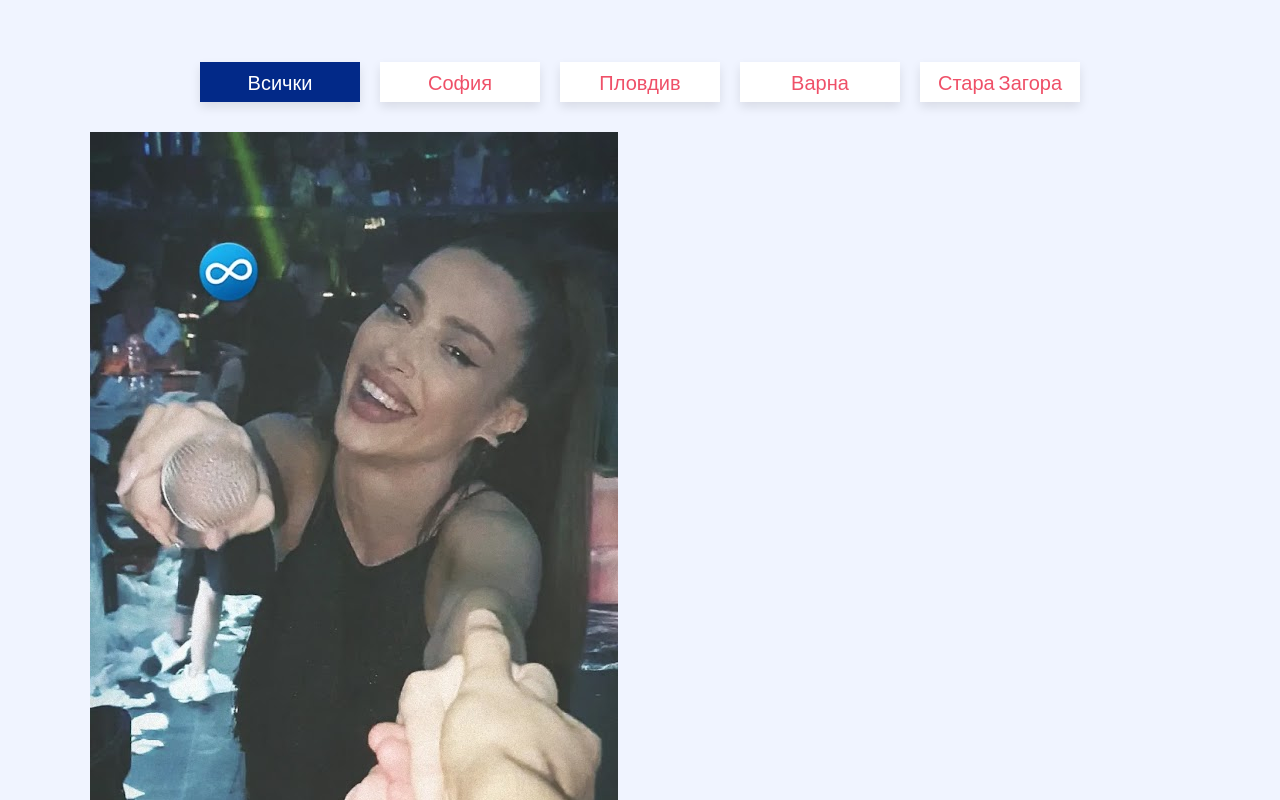
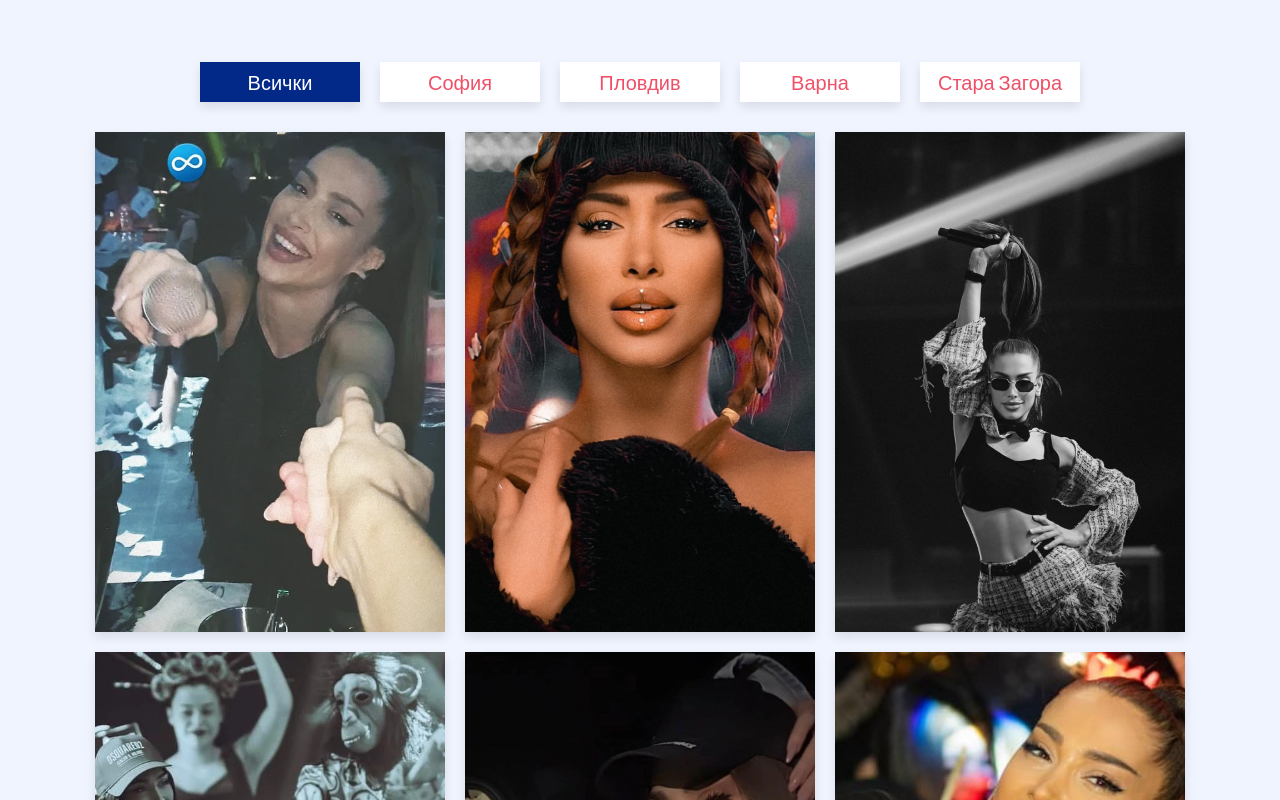
Before and after one commit to AlexDimov-04/Front-end-JavaScript-API-projects, a plain HTML site: page Single page application - Aria web-page/index.html in a window 1280 px wide. Shown: the part 3760-4560 px from the top of the page. Drawn offline with Linux system fonts and the light colour scheme.

Commit message:
added style for box-container and each image

```diff
--- a/Single page application - Aria web-page/style.css
+++ b/Single page application - Aria web-page/style.css
@@ -334,3 +334,28 @@ section {
   background: var(--main-color);
   color: #fff;
 }
+
+.gallery #box-container {
+  display: flex;
+  flex-wrap: wrap;
+  align-items: center;
+  justify-content: center;
+  gap: 2rem;
+}
+
+.gallery #box-container a {
+  height: 50rem;
+  width: 35rem;
+  overflow: hidden;
+  box-shadow: var(--box-shadow);
+}
+
+.gallery #box-container a img {
+  height: 100%;
+  width: 100%;
+  object-fit: cover;
+}
+
+.gallery #box-container a:hover img {
+  transform: scale(1.1);
+}
```
